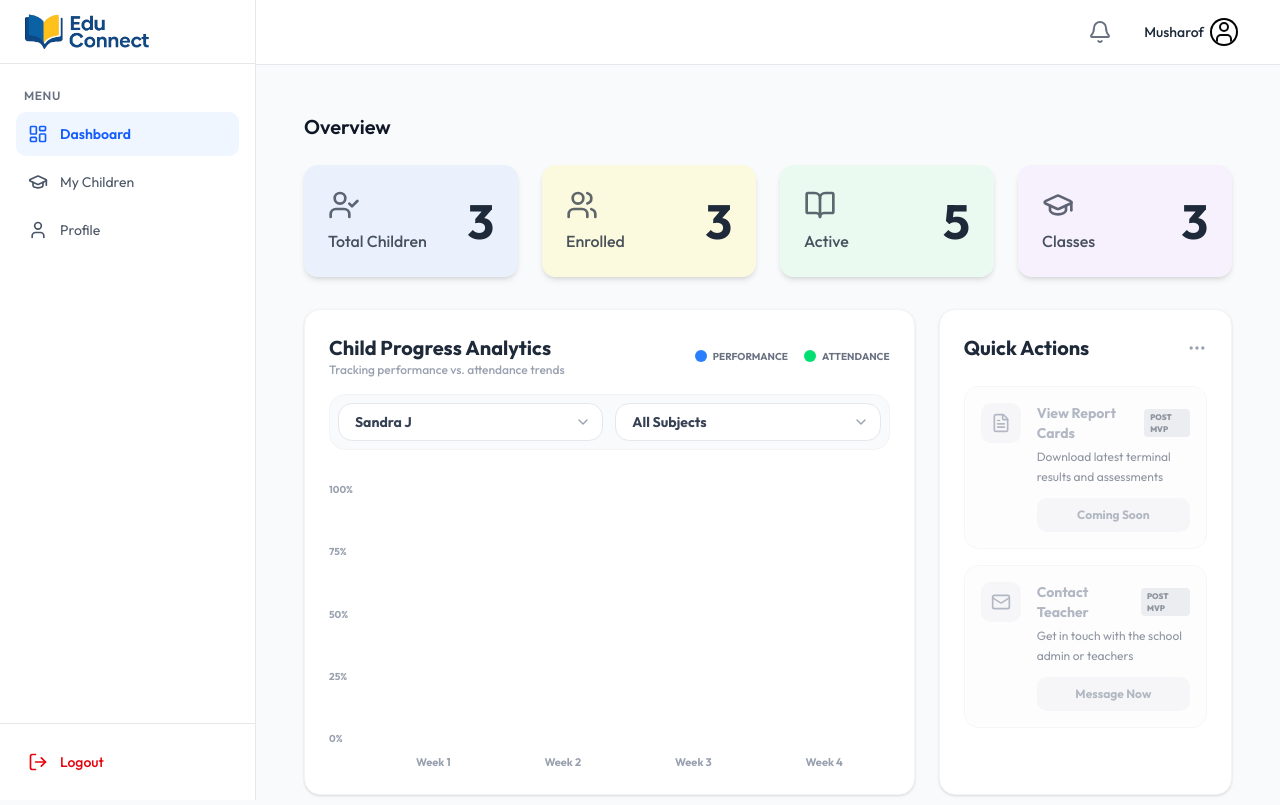
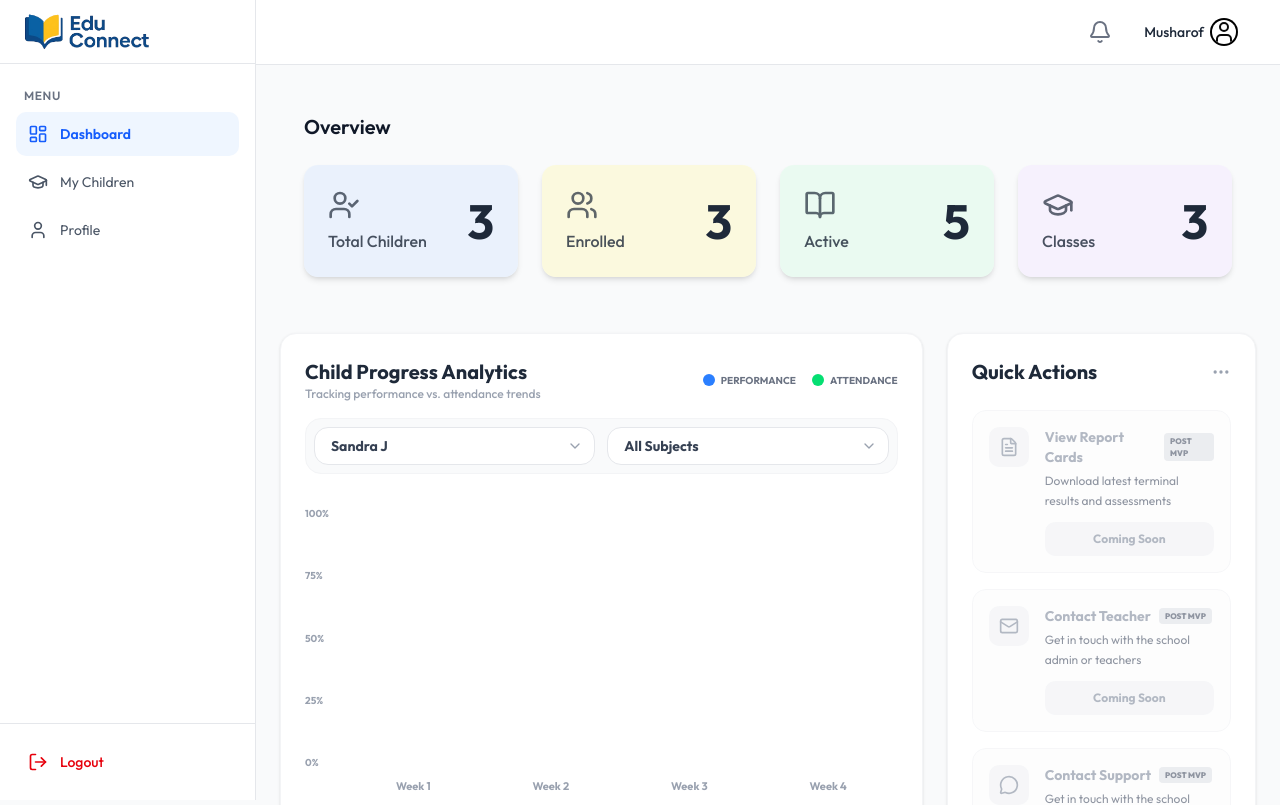
Before and after one commit to EduConnect-Digital-Solution/educonnect-frontend, a React (Vite) app: page /dashboard/parent in a window 1280 px wide. Shown: the top 805 px of the page. Built offline with nearby package versions, Linux system fonts and the light colour scheme.

Commit message:
Update MyChildren, TeacherDashboard, and ParentDashboard components; add subjects and improve layout

```diff
--- a/src/pages/application/ParentDashboard/MyChildren.jsx
+++ b/src/pages/application/ParentDashboard/MyChildren.jsx
@@ -14,19 +14,19 @@ const ChildSelectionPage = () => {
     const children = [
         {
             id: 1, name: "Ganiu Abbas Quadri", class: "Primary 1",
-            email: "abbasquadri@x.com", contact: "08034572891",
+            email: "abbasquadri@x.com", contact: "08034572891", subjects: 'Mathematics, Basic Science, Chemistry',
             attendance: 98, behavior: 86, participation: 74,
             image: Images.childPortrait
         },
         {
             id: 2, name: "Daniel Gift Ayomide", class: "Primary 1",
-            email: "danielgift@x.com", contact: "09082936472",
+            email: "danielgift@x.com", contact: "09082936472", subjects: 'Mathematics, Basic Science, Chemistry',
             attendance: 85, behavior: 80, participation: 88,
             image: Images.childPortrait
         },
         {
             id: 3, name: "Ilori Mosope Victory", class: "Primary 1",
-            email: "ilorivictory@x.com", contact: "09017286735",
+            email: "ilorivictory@x.com", contact: "09017286735", subjects: 'Mathematics, Basic Science, Chemistry',
             attendance: 92, behavior: 90, participation: 82,
             image: Images.childPortrait
         }
@@ -108,10 +108,15 @@ const ChildSelectionPage = () => {
                                             <Mail size={16} className="text-gray-300" />
                                             <span className="text-xs font-bold text-gray-600">{child.email}</span>
                                         </div>
-                                        <div className="flex items-center gap-3">
+                                        <div className="flex items-center gap-3 mb-3">
                                             <Phone size={16} className="text-gray-300" />
                                             <span className="text-xs font-bold text-gray-600">{child.contact}</span>
                                         </div>
+                                        <div className="flex items-center gap-3">
+                                            <Phone size={16} className="text-gray-300" />
+                                            <span className="text-xs font-bold text-gray-600">{child.subjects}</span>
+                                        </div>
+
                                     </div>
 
                                     {/* Performance Stats Rings */}
--- a/src/pages/application/ParentDashboard/ParentDashboard.jsx
+++ b/src/pages/application/ParentDashboard/ParentDashboard.jsx
@@ -16,7 +16,6 @@ import {NavLink, useLocation} from "react-router-dom";
 import {Images} from "../../../components/images.jsx";
 import {Button} from "../../../components/ui/button.jsx";
 import { FileText, ChevronDown, CalendarCheck, LucideMail} from 'lucide-react';
-import {Header} from "../TeacherDashboard/TeacherDashboard.jsx";
 
 
 export default function ParentDashboard() {
@@ -30,7 +29,8 @@ export default function ParentDashboard() {
                 <div className="flex-1 flex flex-col">
                     <Header />
                     <main className="flex-1 p-6">
-                        <EducationOverviewDashboard />
+                        <ParentsQuickStatsInfo />
+                        <AnalyticsAndActions />
                         <ParentDashboardSection />
                     </main>
                 </div>
@@ -38,8 +38,36 @@ export default function ParentDashboard() {
         </>
     )
 }
+const Header = () => {
+    return (
+        <header className="bg-white border-b border-gray-200 sticky top-0 z-10">
+            <div className="flex h-16 px-4 sm:px-6 lg:px-8">
+                {/* Right Side: Notifications, Theme Toggle, and Profile */}
+                <div className="flex items-center space-x-3 ml-auto">
+                    {/* Notifications Icon */}
+                    <button
+                        className="p-2 text-gray-500 hover:text-gray-600 rounded-full hover:bg-gray-100 transition duration-150 relative"
+                        aria-label="Notifications"
+                    >
+                        <Bell className="w-6 h-6" />
+                    </button>
 
-const EducationMetricCard = ({ title, value, icon: Icon, colorClass }) => {
+                    {/* User Profile */}
+                    <div className="flex items-center px-3 py-2 space-x-2 cursor-pointer rounded-lg hover:bg-gray-100 transition duration-150">
+                        <span className="text-sm font-medium text-gray-800 hidden sm:block">
+                            Musharof
+                        </span>
+
+                        <User className="w-6 h-6 ring-2 rounded-full ring-black" />
+                    </div>
+                </div>
+            </div>
+        </header>
+
+    );
+};
+
+const StatsMetricCard = ({ title, value, icon: Icon, colorClass }) => {
     return (
         // Apply background and text color based on the colorClass prop
         <div className={`p-6 rounded-xl shadow-md flex items-center justify-between min-w-[200px] ${colorClass}`}>
@@ -56,7 +84,7 @@ const EducationMetricCard = ({ title, value, icon: Icon, colorClass }) => {
     );
 };
 
-const EducationOverviewDashboard = () => {
+const ParentsQuickStatsInfo = () => {
 
     // Define the metric data, colors, and icons
     const metrics = [
@@ -87,14 +115,14 @@ const EducationOverviewDashboard = () => {
     ];
 
     return (
-        <div className="p-6">
+        <div className="md:p-6">
             {/* Overview Heading (Kept from original design) */}
             <h1 className="text-xl font-semibold text-gray-900 mb-6">Overview</h1>
 
             {/* Metrics Container */}
             <div className="grid grid-cols-1 sm:grid-cols-2 lg:grid-cols-4 gap-6">
                 {metrics.map((metric) => (
-                    <EducationMetricCard
+                    <StatsMetricCard
                         key={metric.title}
                         title={metric.title}
                         value={metric.value}
@@ -103,7 +131,6 @@ const EducationOverviewDashboard = () => {
                     />
                 ))}
             </div>
-            <AnalyticsAndActions />
         </div>
     );
 };
@@ -128,13 +155,13 @@ export const ParentSidebar = () => {
             {!isOpen && (
                 <button
                     onClick={() => setIsOpen(true)}
-                    className="lg:hidden fixed top-4 left-4 z-50 p-2 bg-white border border-gray-200 rounded-lg shadow-md"
+                    className="lg:hidden fixed top-3 left-4 z-50 p-2 bg-white border border-gray-200 rounded-lg shadow-md"
                 >
                     <Menu className="w-6 h-6 text-gray-600" />
                 </button>
             )}
 
-            {/* Backdrop Overlay */}
+            {/*Darkened Backdrop Overlay */}
             {isOpen && (
                 <div
                     className="fixed inset-0 bg-black/40 z-40 lg:hidden"
@@ -209,6 +236,7 @@ export const ParentSidebar = () => {
         </>
     );
 };
+
 
 const AnalyticsAndActions = () => {
     const [selectedChild, setSelectedChild] = useState('Sandra J');
@@ -345,7 +373,7 @@ const AnalyticsAndActions = () => {
                     <QuickActionCard
                         title="Contact Teacher"
                         description="Get in touch with the school admin or teachers"
-                        buttonText="Message Now"
+                        buttonText="Coming Soon"
                         icon={LucideMail}
                         // colorClass="bg-green-50 text-green-600"
                         comingSoon={true} // New prop to handle po
@@ -353,15 +381,15 @@ const AnalyticsAndActions = () => {
                         // st-MVP state
                     />
 
-                    {/* 3. ACTIVE FEATURE */}
-                    {/*<QuickActionCard*/}
-                    {/*    title="Contact Support"*/}
-                    {/*    description="Get in touch with the school admin or teachers"*/}
-                    {/*    buttonText="Message Now"*/}
-                    {/*    icon={MessageCircle}*/}
-                    {/*    colorClass="bg-purple-50 text-purple-600"*/}
-                    {/*    comingSoon={true} // New prop to handle post-MVP state*/}
-                    {/*/>*/}
+                     {/*3. ACTIVE FEATURE*/}
+                    <QuickActionCard
+                        title="Contact Support"
+                        description="Get in touch with the school admin or teachers"
+                        buttonText="Coming Soon"
+                        icon={MessageCircle}
+                        colorClass="bg-gray-100 text-gray-400"
+                        comingSoon={true} // New prop to handle post-MVP state
+                    />
                 </div>
             </div>
         </div>
@@ -391,7 +419,7 @@ const ParentDashboardSection = () => {
     const hiddenCount = allNotifications.length - displayNotifications.length;
 
     return (
-        <div className="p-6 bg-gray-50">
+        <div className="py-5 bg-gray-50">
             {/* Main Side-by-Side Container */}
             <div className="flex flex-col lg:flex-row gap-6">
 
--- a/src/pages/application/TeacherDashboard/TeacherDashboard.jsx
+++ b/src/pages/application/TeacherDashboard/TeacherDashboard.jsx
@@ -18,7 +18,7 @@ import {Button} from "../../../components/ui/button.jsx";
 export default function TeacherDashboard() {
     return (
         <>
-            <div className="flex min-h-screen bg-gray-50">
+            <div className="flex min-h-screen bg-gray-50  w-full ">
                 {/* Sidebar is fixed on the left */}
                 <Sidebar />
 
```
